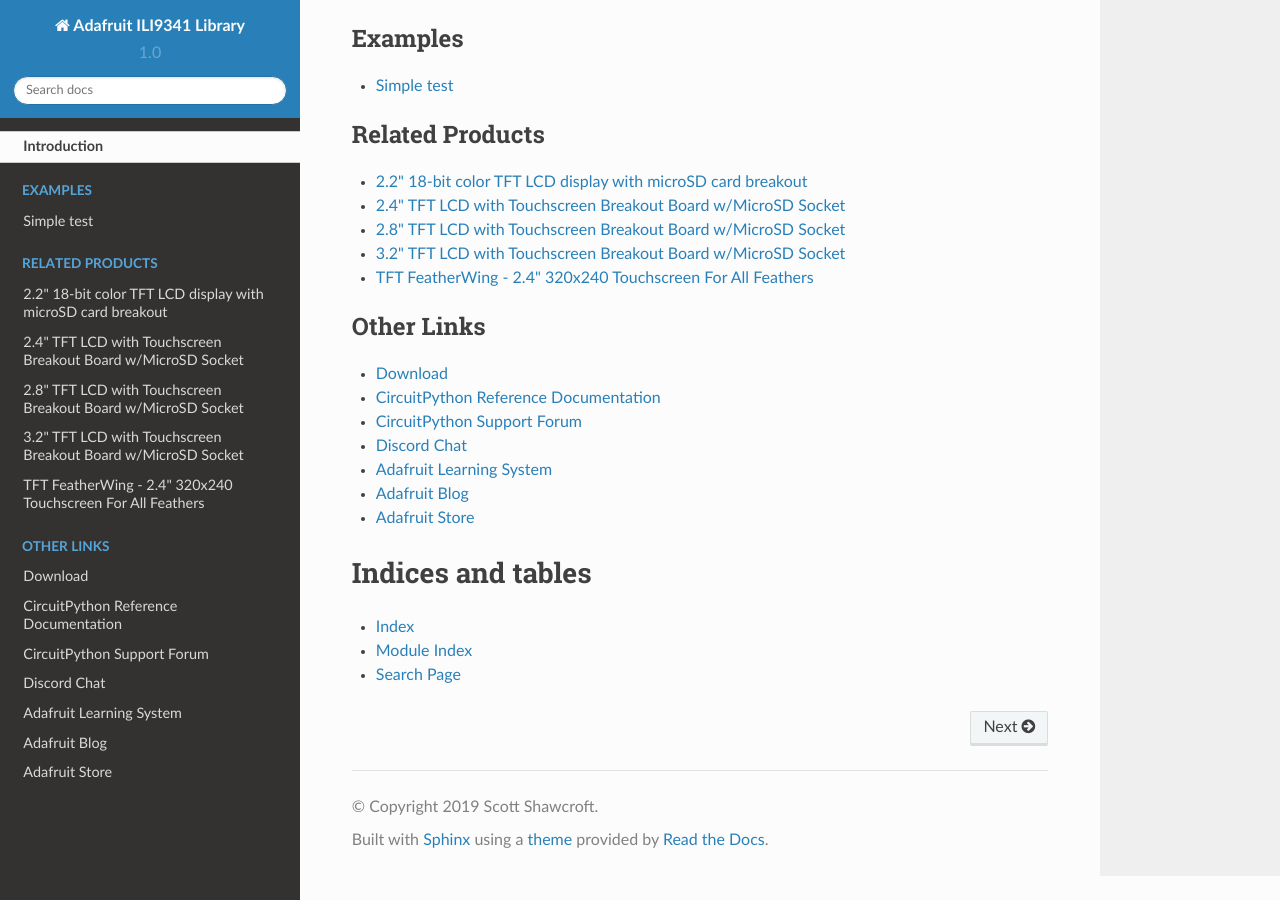
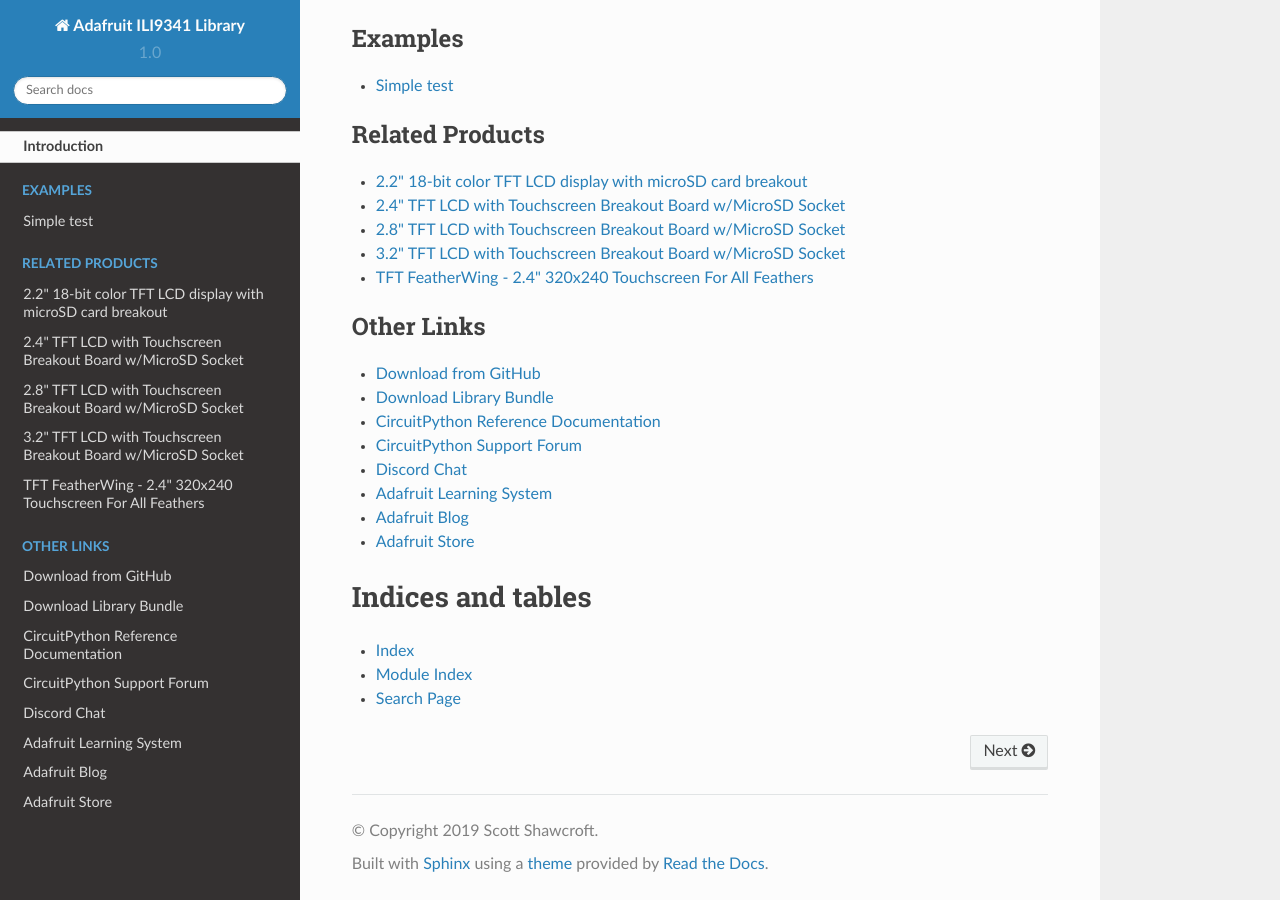
Before and after one commit to adafruit/Adafruit_CircuitPython_ILI9341, a Sphinx documentation site: the page built from docs/index.rst, in a window 1280 px wide and 900 px high, scrolled down 1387 px. Built offline with Sphinx 7.4.7 and the Read the Docs theme 2.0.0, drawn with Linux system fonts in a browser that asks for light colours.

Commit message:
Added cp.org link to index.rst

```diff
--- a/docs/index.rst
+++ b/docs/index.rst
@@ -35,7 +35,8 @@
 .. toctree::
     :caption: Other Links
 
-    Download <https://github.com/adafruit/adafruit_CircuitPython_ILI9341/releases/latest>
+    Download from GitHub <https://github.com/adafruit/adafruit_CircuitPython_ILI9341/releases/latest>
+    Download Library Bundle <https://circuitpython.org/libraries>
     CircuitPython Reference Documentation <https://docs.circuitpython.org>
     CircuitPython Support Forum <https://forums.adafruit.com/viewforum.php?f=60>
     Discord Chat <https://adafru.it/discord>
```
